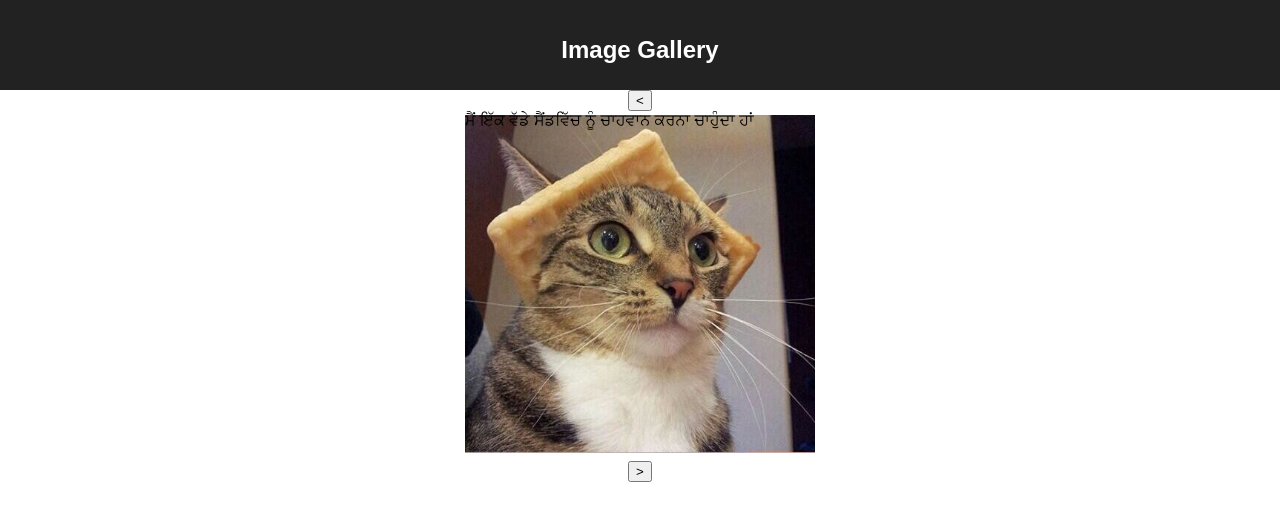
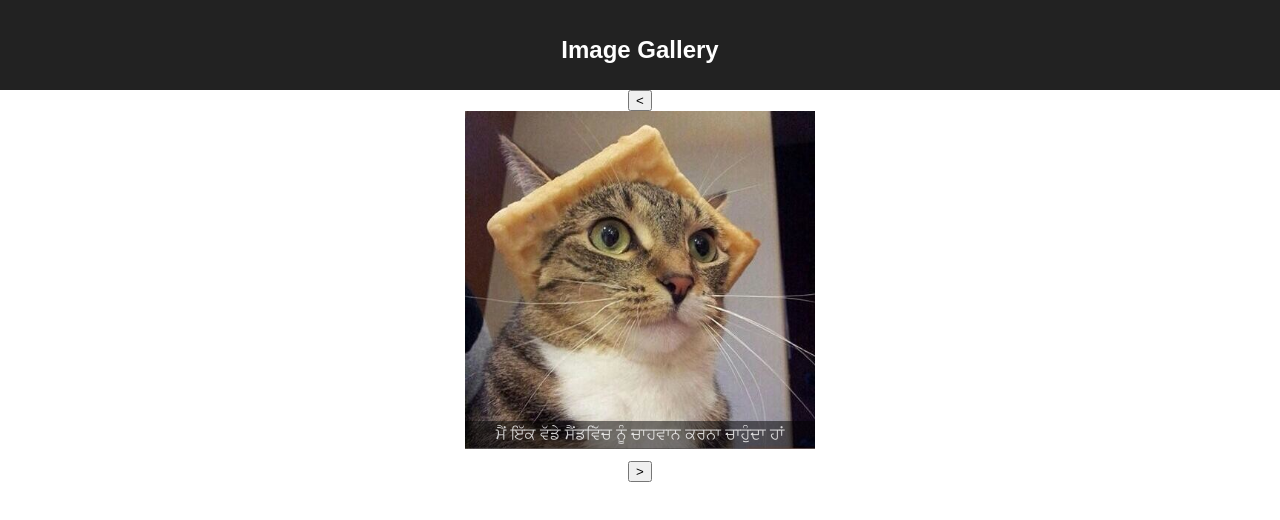
Before and after one commit to chrischalstrom/image-gallery, a React (Create React App) app: page /images/1 in a window 1280 px wide. Shown: the top 520 px of the page. Built offline with nearby package versions, Linux system fonts and the light colour scheme.

Commit message:
style figcaption a bit more

```diff
--- a/src/ImageGallery.css
+++ b/src/ImageGallery.css
@@ -21,8 +21,17 @@
 }
 
 .image-gallery figcaption {
-  position: absolute;
-  top: 0;
+  color: rgba(255, 255, 255, 0.8);
+  background: rgba(0, 0, 0, 0.5);
+  position: relative;
+  bottom: 2em;
+  padding: 4px 8px;
+}
+
+.image-gallery figcaption div {
+  height: calc(1em + 4px);
+  overflow: hidden;
+  text-overflow: ellipsis;
 }
 
 .image-gallery figure img {
@@ -33,6 +42,7 @@
 
 .figure-content-wrap {
   margin: auto;
+  max-width: 350px;
 }
 
 .fade-enter .figure-content-wrap {
--- a/src/ImageGallery.jsx
+++ b/src/ImageGallery.jsx
@@ -14,30 +14,48 @@ const preload = images => {
   });
 };
 
+class GalleryImage extends Component {
+  render() {
+    const { src, caption } = this.props.currentImg;
+
+    return (
+      <figure>
+        <div className="figure-content-wrap">
+          <img src={src} alt={caption} />
+          {
+            caption &&
+              <figcaption title={caption}>
+                <div>
+                  {caption}
+                </div>
+              </figcaption>
+          }
+        </div>
+      </figure>
+    );
+  }
+}
+
 export default class ImageGallery extends Component {
   componentDidMount() {
     if (this.props.preload) preload(this.props.images);
   }
 
   render() {
+    const { currentImg } = this.props;
+
     return (
       <article>
         <button onClick={this.props.onPrevious}>&lt;</button>
         <TransitionGroup className="image-gallery">
           {
-            //[this.props.currentImg, this.props.images[1]].map(img => (
-            [this.props.currentImg].map(img => (
+            [currentImg].map(img => (
               <CSSTransition
                 key={img.src}
                 timeout={500}
                 classNames="fade"
               >
-                <figure>
-                  <div className="figure-content-wrap">
-                    <img src={this.props.currentImg.src} alt={this.props.currentImg.caption} />
-                    <figcaption>{this.props.currentImg.caption}</figcaption>
-                  </div>
-                </figure>
+                <GalleryImage currentImg={currentImg} />
               </CSSTransition>
             ))
           }
--- a/src/containers/ImageGallery.jsx
+++ b/src/containers/ImageGallery.jsx
@@ -24,7 +24,7 @@ const images = [
   { src: cat4, caption: "The most basic way to learn how to play a difficult passage is to build it up two notes at a time, using the chord attack. In our (LH) C G E G example, we start with the first two notes. A two-note chord attack (strictly speaking, an interval attack)! Play these two notes as a perfect interval, bouncing your hand and fingers (5 and 1) together up and down as you did previously with the C E G chord. In order to play these two notes rapidly one after the other, lower both fingers together, but keep the 1 finger slightly above the 5 so that the 5 lands first. It is a rapid two-note rolling interval. Since you are bringing both fingers down at once and only delaying one slightly, you can play them as closely as you wish by decreasing the delay. This is how you slow down from infinite speed!" },
   { src: dog1, caption: '🦂🦀🐞🐌🐝🐗🐬🐊🐋🐳🐟' },
   { src: dog2, caption: 'This is a dog' },
-  { src: dog3, caption: 'This is also a dog' },
+  { src: dog3, caption: 'fdsjfdsjfdsjfdsjfdsjfdsjfdsjfdsjfdsjfdsjfdsjfdsjfsdjfsdjfdsjfdsjfsdjsdfjdsfjdsfjdsfsdjfdsjfssdjdsfjsdfjsdfjsdfjsdfjsdfjsdfs' },
   { src: dog4, caption: 'Dog' },
   { src: dog5, caption: 'Another dog' },
   { src: wide, caption: 'wide img' },
```
